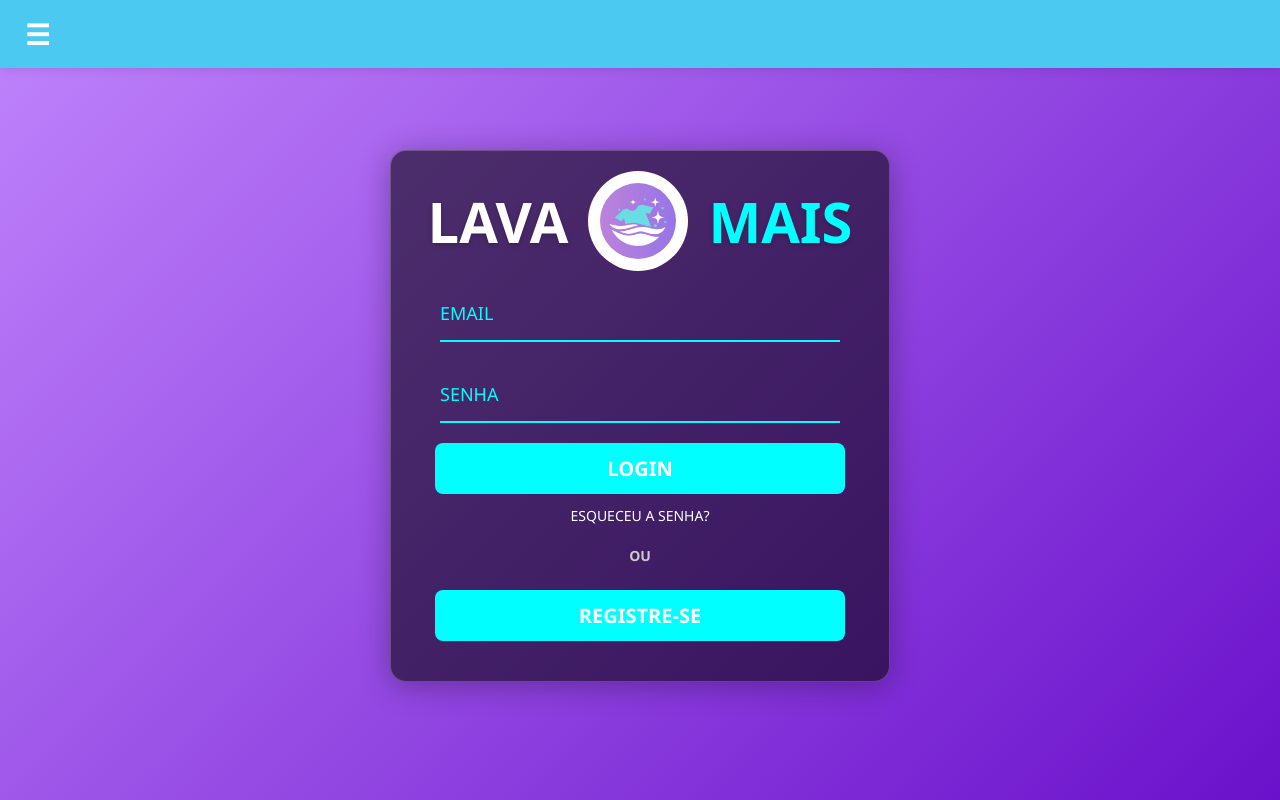
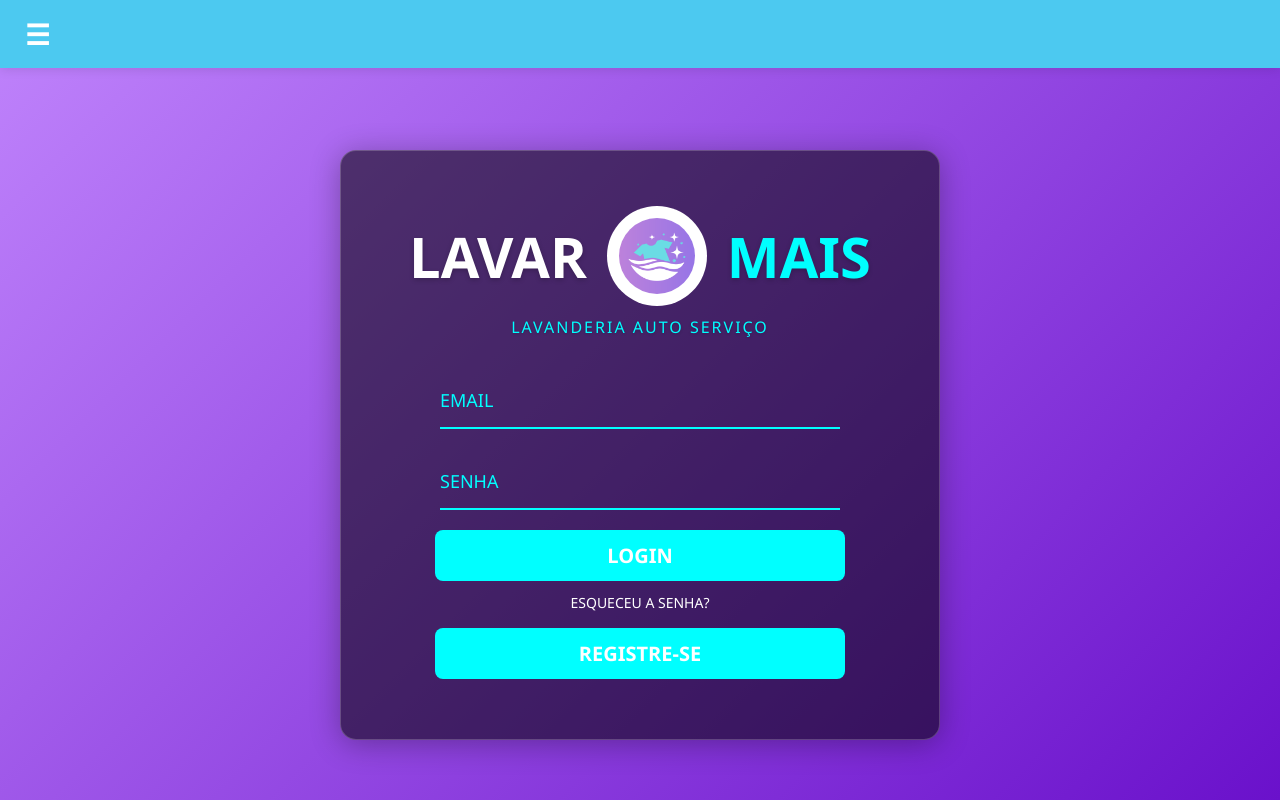
Before and after one commit to josecjunior7/washing-project, a React (Create React App) app in the folder frontend/: page / in a window 1280 px wide. Built offline with nearby package versions, Linux system fonts and the light colour scheme.

Commit message:
mudança no titulo
Co-Authored-By: José C. Júnior <203379644+josecjunior7@users.noreply.github.com>

```diff
--- a/frontend/src/pages/Login/Login.css
+++ b/frontend/src/pages/Login/Login.css
@@ -90,8 +90,8 @@ main {
 .painel-login {
   margin: auto;
   margin-top: 80px;
-  width: 70%;
-  max-width: 500px;
+  width: 85%;
+  max-width: 600px;
   border-radius: 1rem;
   background: rgba(0, 0, 0, 0.55);
   border: 1px solid rgba(255, 255, 255, 0.2);
@@ -102,14 +102,18 @@ main {
   align-items: center;
   position: relative;
   z-index: 1;
-  padding: 20px 0 40px 0;
+  padding: 40px 20px 60px 20px; /* Mais espaço interno */
 }
 
-/* ========== LOGO COM TEXTO MAIOR E SUBTÍTULO ========== */
+/* ========== LOGO E SUBTÍTULO ========== */
 .logo-section {
   width: 100%;
   text-align: center;
-  margin: 20px 0 20px 0;
+  margin: 15px 0 20px 0;
+  display: flex;
+  flex-direction: column;
+  align-items: center;
+  justify-content: center;
 }
 
 .logo-container {
@@ -161,15 +165,8 @@ main {
   letter-spacing: 2px;
   margin-top: 10px;
   text-shadow: 0 1px 3px rgba(0, 0, 0, 0.2);
-}
-
-.descricao {
-  color: #CCCCCC;
-  font-size: 14px;
   text-align: center;
-  width: 80%;
-  margin: 15px 0 15px;
-  text-transform: uppercase;
+  width: 100%;
 }
 
 /* ------------------------INPUT EMAIL----------------------------*/
--- a/frontend/src/pages/Login/index.jsx
+++ b/frontend/src/pages/Login/index.jsx
@@ -104,13 +104,18 @@ const Login = () => {
 
       {/* FORMULÁRIO DE LOGIN */}
       <section className="painel-login">
-        {/* LOGO COM TEXTO LADO A LADO - MAIOR */}
-        <div className="logo-container">
-          <span className="logo-text-left">LAVA</span>
-          <div className="logo">
-            <img src={logo} alt="Logo" />
+        {/* LOGO COM TEXTO MAIOR E SUBTÍTULO */}
+        <div className="logo-section">
+          <div className="logo-container">
+            <span className="logo-text-left">LAVAR</span>
+            <div className="logo">
+              <img src={logo} alt="Logo" />
+            </div>
+            <span className="logo-text-right">MAIS</span>
           </div>
-          <span className="logo-text-right">MAIS</span>
+          <div className="logo-subtitle">
+            LAVANDERIA AUTO SERVIÇO
+          </div>
         </div>
 
         {/* Input Email */}
@@ -161,7 +166,7 @@ const Login = () => {
         </div>
 
         <div>
-          <h2 className="descricao">OU</h2>
+          <h2 className="descricao"></h2>
         </div>
 
         <div className="btn-registro">
```
